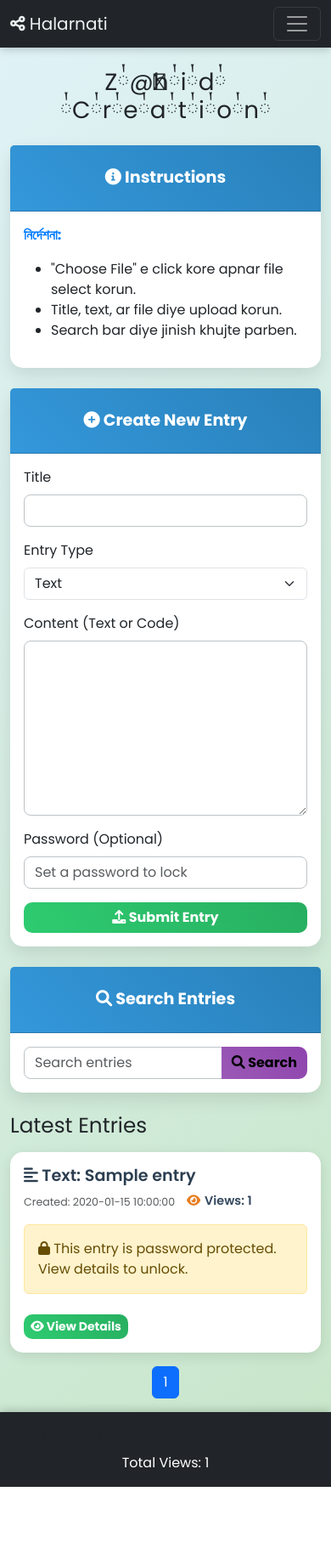
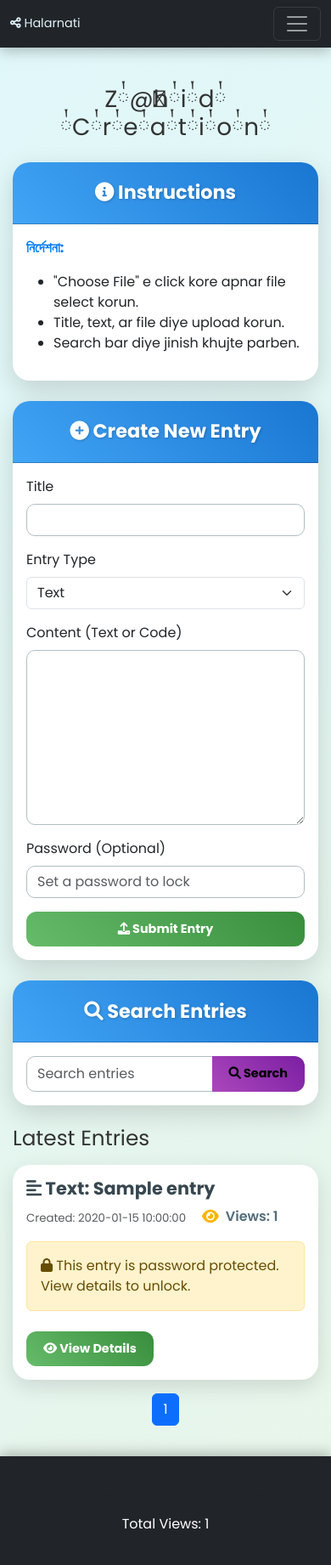
Before and after one commit to zahidhasantonmoy/halarnati, a PHP site: page / in a window 390 px wide. Shown: the whole page at 85% size. Before the commit the page ends 1750 px from the top, so only its background shows below. Run offline with PHP 8.4, Linux system fonts and the light colour scheme; tables that the repository leaves empty or names only in its code hold one stand-in row (values such as "Sample post"); data that the repository does not hold is empty; some libraries are stand-ins or nearby versions.

Commit message:
Enhanced responsiveness and visual dynamism with updated CSS and column classes.

```diff
--- a/htdocs/assets/css/style.css
+++ b/htdocs/assets/css/style.css
@@ -1,158 +1,206 @@
 body {
     font-family: 'Poppins', sans-serif;
-    background: linear-gradient(135deg, #e0f2f7, #c8e6c9); /* Light, fresh gradient */
+    background: linear-gradient(135deg, #e0f7fa, #e8f5e9); /* Lighter, more vibrant gradient */
     min-height: 100vh;
     display: flex;
     flex-direction: column;
+    color: #333;
 }
 
 .navbar {
-    background-color: #2c3e50; /* Dark blue-grey */
-    box-shadow: 0 2px 10px rgba(0, 0, 0, 0.2);
+    background-color: #263238; /* Darker blue-grey for navbar */
+    box-shadow: 0 4px 15px rgba(0, 0, 0, 0.25);
 }
 
 .navbar-brand,
 .nav-link {
-    color: #ecf0f1 !important; /* Light grey */
-    transition: color 0.3s ease;
+    color: #e0f2f7 !important; /* Lighter text */
+    transition: color 0.3s ease, transform 0.3s ease;
 }
 
 .navbar-brand:hover,
 .nav-link:hover {
-    color: #3498db !important; /* Bright blue */
+    color: #80deea !important; /* Cyan accent */
+    transform: translateY(-2px);
 }
 
 .container {
     flex: 1;
+    padding-top: 20px;
+    padding-bottom: 20px;
 }
 
 .footer {
-    background-color: #2c3e50; /* Dark blue-grey */
-    color: #ecf0f1;
-    box-shadow: 0 -2px 10px rgba(0, 0, 0, 0.2);
+    background-color: #263238; /* Darker blue-grey for footer */
+    color: #e0f2f7;
+    box-shadow: 0 -4px 15px rgba(0, 0, 0, 0.25);
 }
 
 /* Form Styling */
 .card {
     border: none;
-    border-radius: 15px;
-    box-shadow: 0 8px 20px rgba(0, 0, 0, 0.1);
+    border-radius: 20px; /* More rounded corners */
+    box-shadow: 0 10px 30px rgba(0, 0, 0, 0.15); /* Deeper shadow */
     background: #ffffff;
+    overflow: hidden;
+    transition: transform 0.3s ease, box-shadow 0.3s ease;
+}
+
+.card:hover {
+    transform: translateY(-5px);
+    box-shadow: 0 15px 40px rgba(0, 0, 0, 0.2);
 }
 
 .card-header {
-    background: linear-gradient(45deg, #3498db, #2980b9); /* Blue gradient */
+    background: linear-gradient(45deg, #42a5f5, #1976d2); /* Brighter blue gradient */
     color: white;
-    border-top-left-radius: 15px;
-    border-top-right-radius: 15px;
-    padding: 1.5rem;
-    font-size: 1.5rem;
+    border-top-left-radius: 20px;
+    border-top-right-radius: 20px;
+    padding: 1.8rem;
+    font-size: 1.6rem;
     font-weight: bold;
     text-align: center;
+    text-shadow: 1px 1px 3px rgba(0, 0, 0, 0.2);
 }
 
 .form-control {
-    border-radius: 8px;
-    border: 1px solid #bdc3c7;
+    border-radius: 10px; /* More rounded */
+    border: 1px solid #b0bec5;
     transition: border-color 0.3s ease, box-shadow 0.3s ease;
 }
 
 .form-control:focus {
-    border-color: #3498db;
-    box-shadow: 0 0 0 0.25rem rgba(52, 152, 219, 0.25);
+    border-color: #42a5f5;
+    box-shadow: 0 0 0 0.25rem rgba(66, 165, 245, 0.25);
 }
 
 .btn-primary {
-    background: linear-gradient(45deg, #2ecc71, #27ae60); /* Green gradient */
+    background: linear-gradient(45deg, #66bb6a, #388e3c); /* Vibrant green gradient */
     border: none;
-    border-radius: 10px;
+    border-radius: 12px; /* More rounded */
     font-weight: bold;
-    transition: transform 0.2s ease, box-shadow 0.2s ease;
+    padding: 12px 25px;
+    transition: transform 0.2s ease, box-shadow 0.2s ease, background-color 0.3s ease;
 }
 
 .btn-primary:hover {
     transform: translateY(-3px);
-    box-shadow: 0 5px 15px rgba(46, 204, 113, 0.4);
+    box-shadow: 0 8px 20px rgba(76, 175, 80, 0.4);
+    background: linear-gradient(45deg, #81c784, #4caf50);
 }
 
 .btn-info {
-    background: linear-gradient(45deg, #9b59b6, #8e44ad); /* Purple gradient */
+    background: linear-gradient(45deg, #ab47bc, #7b1fa2); /* Deeper purple gradient */
     border: none;
-    border-radius: 10px;
+    border-radius: 12px;
     font-weight: bold;
-    transition: transform 0.2s ease, box-shadow 0.2s ease;
+    padding: 12px 25px;
+    transition: transform 0.2s ease, box-shadow 0.2s ease, background-color 0.3s ease;
 }
 
 .btn-info:hover {
     transform: translateY(-3px);
-    box-shadow: 0 5px 15px rgba(155, 89, 182, 0.4);
+    box-shadow: 0 8px 20px rgba(171, 71, 188, 0.4);
+    background: linear-gradient(45deg, #ce93d8, #9c27b0);
 }
 
 /* Entry Listing */
 .entry-card {
     border: none;
-    border-radius: 15px;
-    box-shadow: 0 4px 15px rgba(0, 0, 0, 0.1);
+    border-radius: 20px;
+    box-shadow: 0 8px 25px rgba(0, 0, 0, 0.12);
     transition: transform 0.3s ease, box-shadow 0.3s ease;
     background: #ffffff;
 }
 
 .entry-card:hover {
-    transform: translateY(-5px);
-    box-shadow: 0 8px 25px rgba(0, 0, 0, 0.15);
+    transform: translateY(-7px);
+    box-shadow: 0 12px 35px rgba(0, 0, 0, 0.2);
 }
 
 .entry-title {
-    font-size: 1.4rem;
-    font-weight: 600;
-    color: #2c3e50; /* Dark blue-grey */
+    font-size: 1.5rem;
+    font-weight: 700;
+    color: #37474f; /* Darker blue-grey */
 }
 
 .entry-meta {
-    font-size: 0.9rem;
-    color: #7f8c8d; /* Grey */
+    font-size: 0.95rem;
+    color: #78909c; /* Lighter grey */
 }
 
 .entry-content {
-    margin-top: 15px;
-    padding: 15px;
-    background-color: #f8f9fa; /* Light background for content */
-    border-radius: 10px;
-    border: 1px solid #e9ecef;
+    margin-top: 18px;
+    padding: 18px;
+    background-color: #eceff1; /* Slightly darker background for content */
+    border-radius: 15px;
+    border: 1px solid #cfd8dc;
 }
 
 /* Code Specific Styling */
 pre[class*="language-"] {
-    border-radius: 10px;
-    padding: 1em;
+    border-radius: 15px;
+    padding: 1.2em;
     margin: 0;
     overflow: auto;
     font-family: 'Roboto Mono', monospace;
-    font-size: 0.95em;
-    line-height: 1.4;
+    font-size: 0.9em;
+    line-height: 1.5;
+    box-shadow: inset 0 0 10px rgba(0, 0, 0, 0.1);
 }
 
 /* View Counter */
 .view-count {
-    font-size: 0.9rem;
-    color: #34495e; /* Darker grey */
+    font-size: 1rem;
+    color: #546e7a; /* Medium blue-grey */
     font-weight: 600;
     display: inline-flex;
     align-items: center;
-    margin-left: 10px;
+    margin-left: 15px;
 }
 
 .view-count i {
-    margin-right: 5px;
-    color: #e67e22; /* Orange */
+    margin-right: 8px;
+    color: #ffb300; /* Amber accent */
+    font-size: 1.1rem;
 }
 
 /* Responsive adjustments */
-@media (max-width: 768px) {
+@media (max-width: 767.98px) {
     .card-header {
-        font-size: 1.2rem;
+        font-size: 1.4rem;
+        padding: 1.2rem;
     }
     .entry-title {
-        font-size: 1.2rem;
+        font-size: 1.3rem;
+    }
+    .btn-primary, .btn-info {
+        padding: 10px 20px;
+        font-size: 0.9rem;
+    }
+    .container {
+        padding-left: 15px;
+        padding-right: 15px;
+    }
+    .navbar-brand, .nav-link {
+        font-size: 0.9rem;
     }
 }
+
+@media (min-width: 768px) and (max-width: 991.98px) {
+    .card-header {
+        font-size: 1.5rem;
+    }
+    .entry-title {
+        font-size: 1.4rem;
+    }
+}
+
+@media (min-width: 992px) {
+    .card-header {
+        font-size: 1.6rem;
+    }
+    .entry-title {
+        font-size: 1.5rem;
+    }
+}
--- a/htdocs/entry.php
+++ b/htdocs/entry.php
@@ -44,7 +44,7 @@ include 'header.php';
 ?>
 
 <div class="row">
-    <div class="col-md-8 offset-md-2">
+    <div class="col-12 col-md-8 offset-md-2 col-lg-10 offset-lg-1">
         <div class="card mb-4">
             <div class="card-header">
                 <i class="fas fa-eye"></i> Viewing Entry: <?= htmlspecialchars($entry['title']) ?>
--- a/htdocs/index.php
+++ b/htdocs/index.php
@@ -68,7 +68,7 @@ include 'header.php';
 ?>
 
 <div class="row">
-    <div class="col-md-8 offset-md-2">
+    <div class="col-12 col-md-8 offset-md-2 col-lg-10 offset-lg-1">
         <?php if ($notification): ?>
             <div class="alert alert-info text-center"><?= $notification ?></div>
         <?php endif; ?>
```
